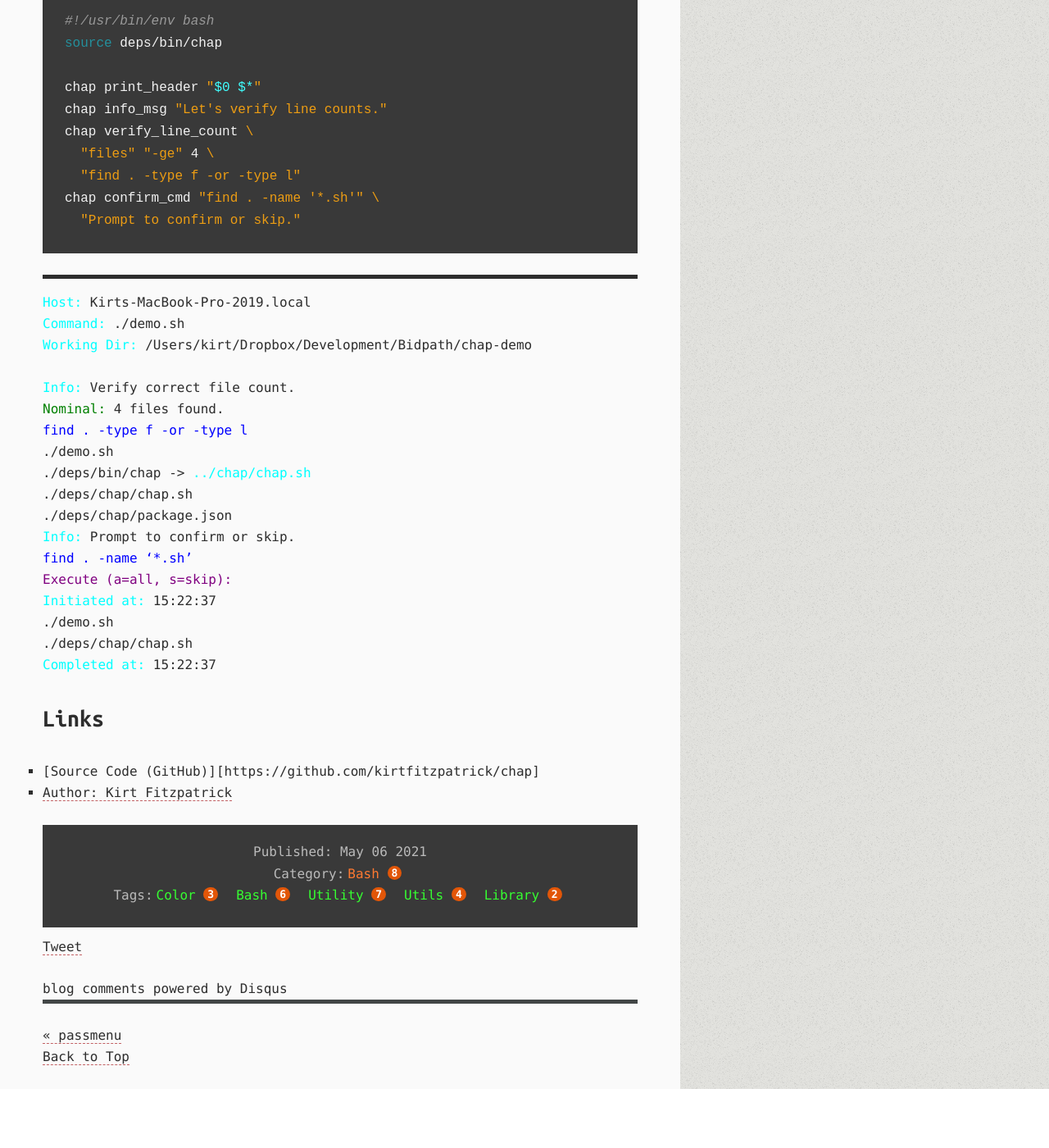
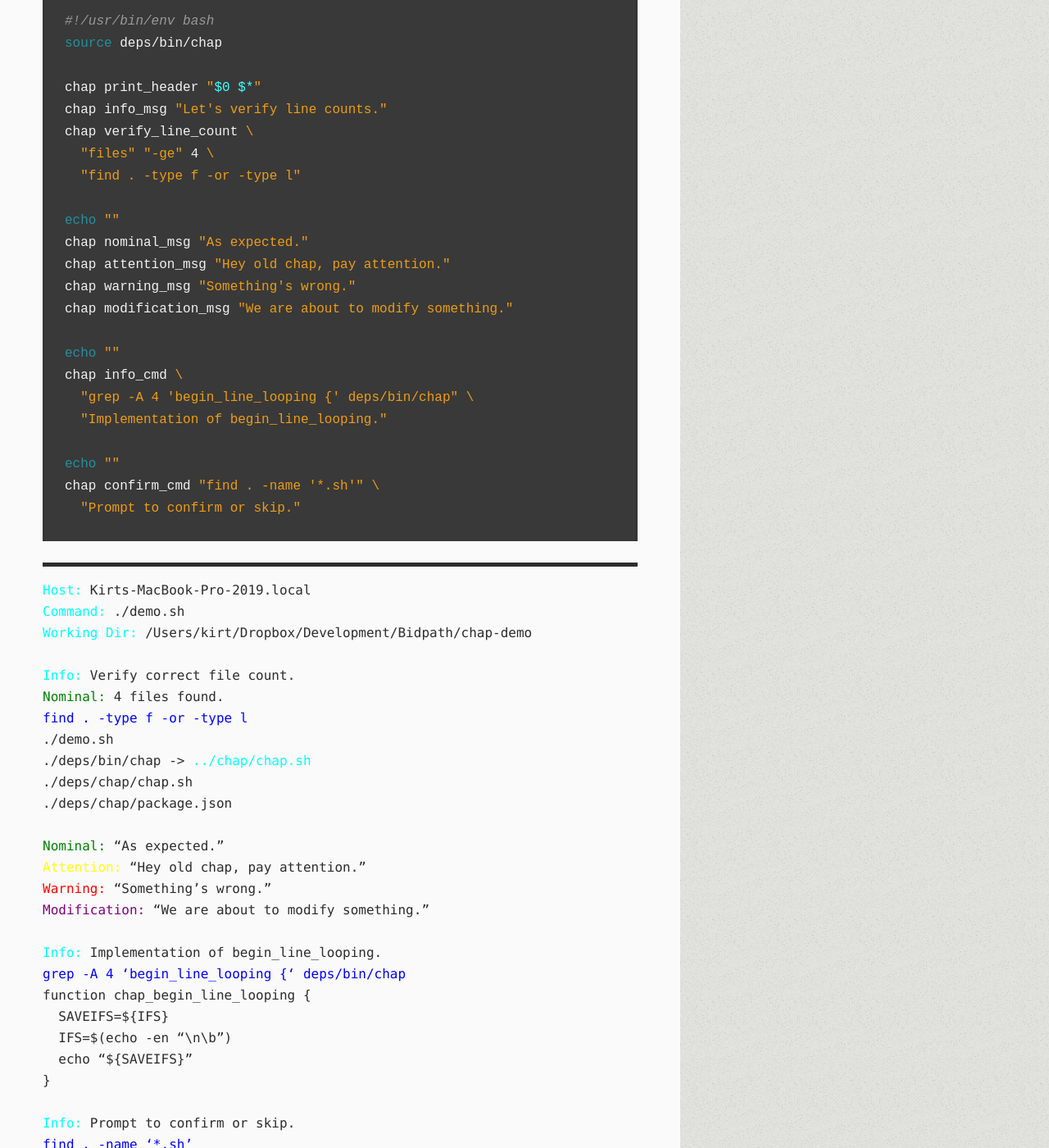
Before and after one commit to bpkg/bpkg.github.io, a Jekyll site: the page built from _posts/2021-05-06-chap.md, in a window 1280 px wide and 1400 px high, scrolled down 1774 px. Shown: the whole window at 82% size. Built offline with Jekyll 4.4.1, drawn with Linux system fonts in a browser that asks for light colours; comment, search, counter and statistics services are not loaded; before the commit the page ends 3102 px from its top, so only the background shows below that.

Commit message:
update and bug fix chap post

```diff
--- a/_posts/2021-05-06-chap.md
+++ b/_posts/2021-05-06-chap.md
@@ -69,6 +69,19 @@ chap info_msg "Let's verify line counts."
 chap verify_line_count \
   "files" "-ge" 4 \
   "find . -type f -or -type l"
+
+echo ""
+chap nominal_msg "As expected."
+chap attention_msg "Hey old chap, pay attention."
+chap warning_msg "Something's wrong."
+chap modification_msg "We are about to modify something."
+
+echo ""
+chap info_cmd \
+  "grep -A 4 'begin_line_looping {' deps/bin/chap" \
+  "Implementation of begin_line_looping."
+
+echo ""
 chap confirm_cmd "find . -name '*.sh'" \
   "Prompt to confirm or skip."
 {% endhighlight %}
@@ -86,6 +99,20 @@ chap confirm_cmd "find . -name '*.sh'" \
 ./deps/bin/chap -> <span style="color:cyan">../chap/chap.sh</span><br />
 ./deps/chap/chap.sh<br />
 ./deps/chap/package.json<br />
+
+<span style="color:green">Nominal:</span> "As expected."<br />
+<span style="color:yellow">Attention:</span> "Hey old chap, pay attention."<br />
+<span style="color:red">Warning:</span> "Something's wrong."<br />
+<span style="color:purple">Modification:</span> "We are about to modify something."<br />
+
+<span style="color:cyan">Info:</span> Implementation of begin_line_looping.<br />
+<span style="color:blue">grep -A 4 'begin_line_looping {' deps/bin/chap</span><br />
+function chap_begin_line_looping {<br />
+&nbsp; SAVEIFS=${IFS}<br />
+&nbsp; IFS=$(echo -en "\n\b")<br />
+&nbsp; echo "${SAVEIFS}"<br />
+}<br />
+
 <span style="color:cyan">Info:</span> Prompt to confirm or skip.<br />
 <span style="color:blue">find . -name '*.sh'</span><br />
 <span style="color:purple">Execute (a=all, s=skip):</span> <br />
@@ -96,6 +123,6 @@ chap confirm_cmd "find . -name '*.sh'" \
 
 
 ## Links
-* [Source Code (GitHub)][https://github.com/kirtfitzpatrick/chap]
+* [Source Code (GitHub)](https://github.com/kirtfitzpatrick/chap)
 * [Author: Kirt Fitzpatrick](https://twitter.com/KirtFitzpatrick)
 {% include JB/setup %}
```
